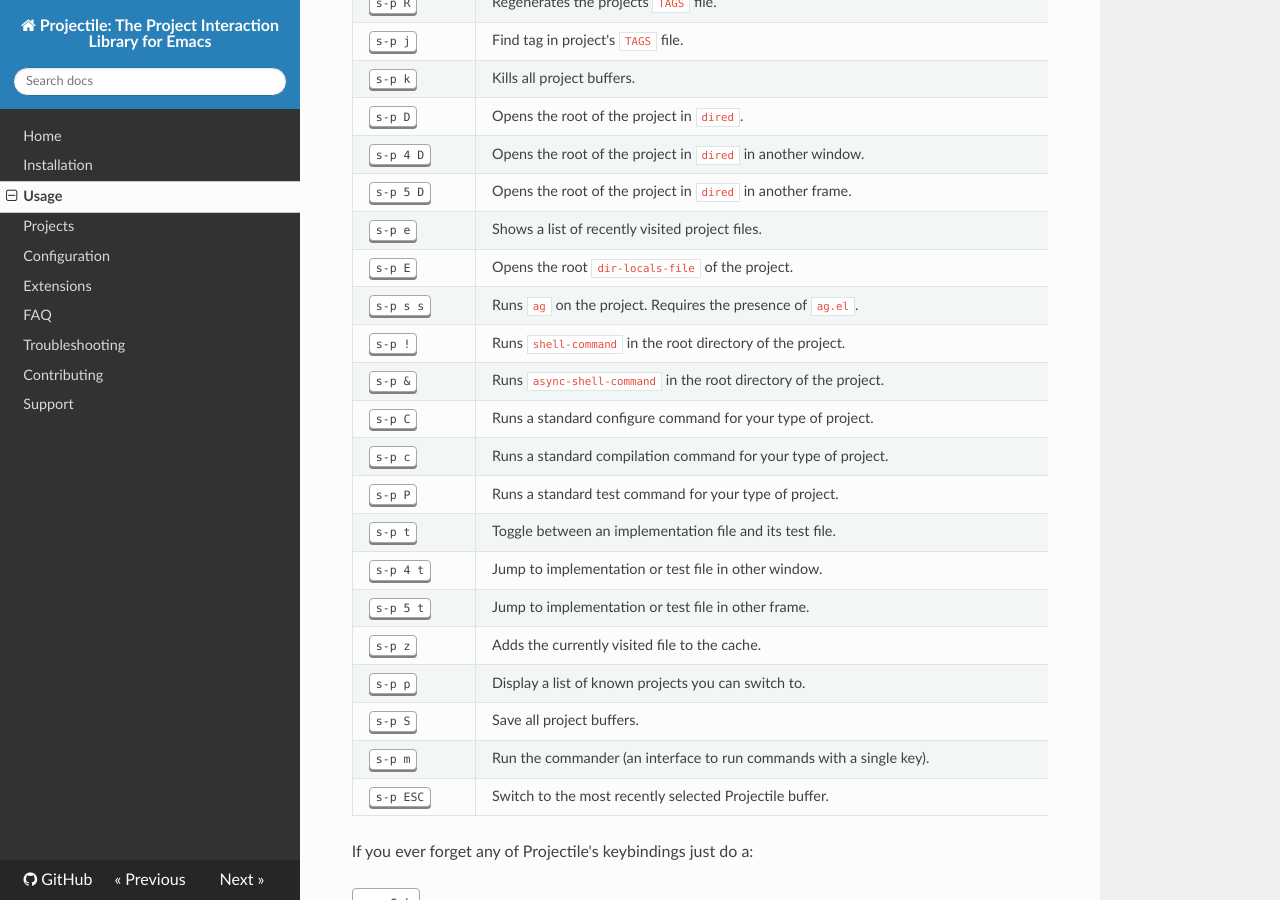
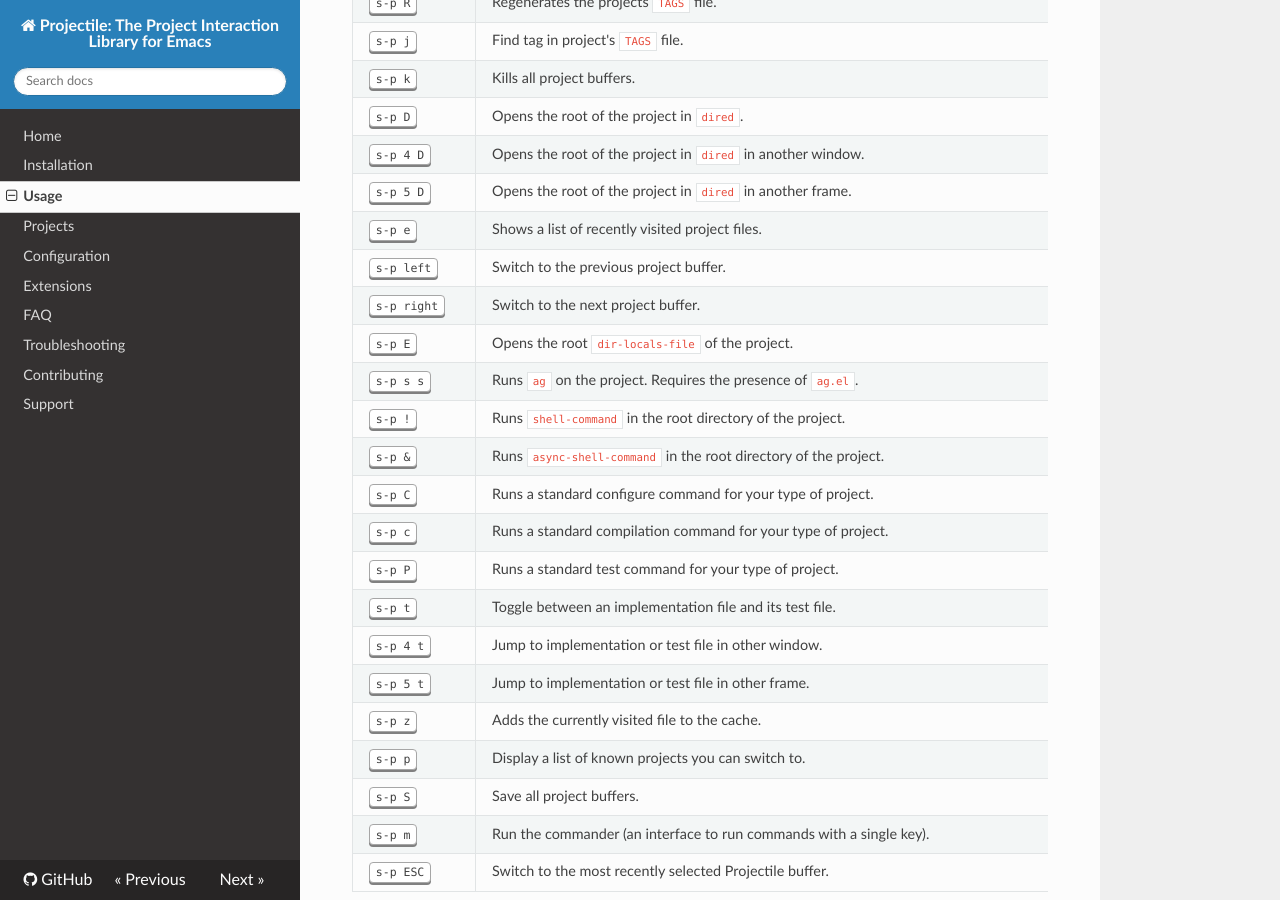
Before and after one commit to bbatsov/projectile, an MkDocs documentation site: the page built from doc/usage.md, in a window 1280 px wide and 900 px high, scrolled down 2571 px. Built offline with MkDocs 1.6.1, drawn with Linux system fonts in a browser that asks for light colours; nearby versions of some CDN libraries; old or Windows-style settings are respelled for this version of MkDocs.

Commit message:
[Fix #896] Add previous/next project buffer commands (#1312)

```diff
--- a/doc/usage.md
+++ b/doc/usage.md
@@ -94,6 +94,8 @@
 <kbd>s-p 4 D</kbd> | Opens the root of the project in `dired` in another window.
 <kbd>s-p 5 D</kbd> | Opens the root of the project in `dired` in another frame.
 <kbd>s-p e</kbd> | Shows a list of recently visited project files.
+<kbd>s-p left</kbd> | Switch to the previous project buffer.
+<kbd>s-p right</kbd> | Switch to the next project buffer.
 <kbd>s-p E</kbd> | Opens the root `dir-locals-file` of the project.
 <kbd>s-p s s</kbd> | Runs `ag` on the project. Requires the presence of `ag.el`.
 <kbd>s-p !</kbd> | Runs `shell-command` in the root directory of the project.
```
Also changed, not shown: CHANGELOG.md (+2 -0 lines), 1 other file.
